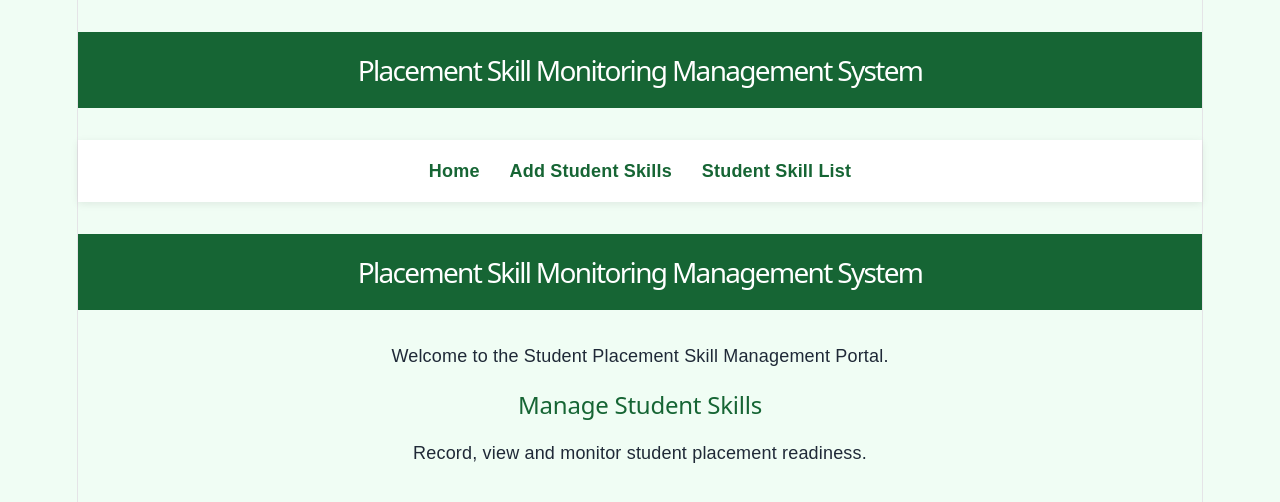
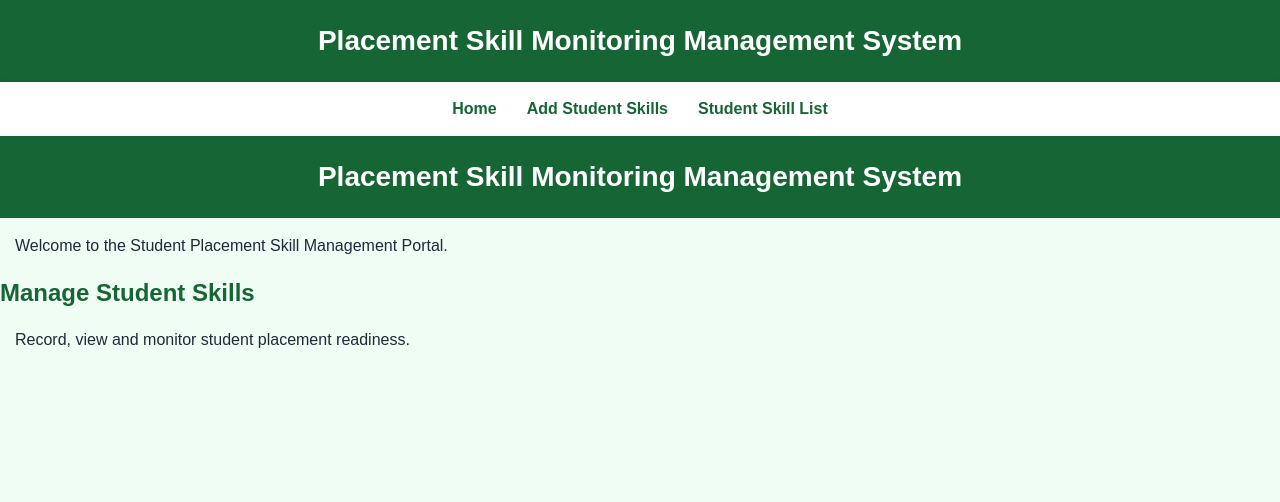
Before and after one commit to kavibharathi-2006/Placement-Skill-Management-Q1, a React (Vite) app in the folder client/: page / in a window 1280 px wide. Shown: the top 502 px of the page. Built offline with nearby package versions, Linux system fonts and the light colour scheme.

Commit message:
Refactor CSS to simplify styles and variables
Removed old CSS variables and styles for a cleaner design.

```diff
--- a/client/src/index.css
+++ b/client/src/index.css
@@ -1,111 +1,36 @@
+
 :root {
-  --text: #6b6375;
-  --text-h: #08060d;
-  --bg: #fff;
-  --border: #e5e4e7;
-  --code-bg: #f4f3ec;
-  --accent: #aa3bff;
-  --accent-bg: rgba(170, 59, 255, 0.1);
-  --accent-border: rgba(170, 59, 255, 0.5);
-  --social-bg: rgba(244, 243, 236, 0.5);
-  --shadow:
-    rgba(0, 0, 0, 0.1) 0 10px 15px -3px, rgba(0, 0, 0, 0.05) 0 4px 6px -2px;
-
-  --sans: system-ui, 'Segoe UI', Roboto, sans-serif;
-  --heading: system-ui, 'Segoe UI', Roboto, sans-serif;
-  --mono: ui-monospace, Consolas, monospace;
-
-  font: 18px/145% var(--sans);
-  letter-spacing: 0.18px;
-  color-scheme: light dark;
-  color: var(--text);
-  background: var(--bg);
+  font-family: Arial, sans-serif;
+  color: #1f2937;
+  background-color: #f0fdf4;
   font-synthesis: none;
   text-rendering: optimizeLegibility;
-  -webkit-font-smoothing: antialiased;
-  -moz-osx-font-smoothing: grayscale;
-
-  @media (max-width: 1024px) {
-    font-size: 16px;
-  }
 }
 
-@media (prefers-color-scheme: dark) {
-  :root {
-    --text: #9ca3af;
-    --text-h: #f3f4f6;
-    --bg: #16171d;
-    --border: #2e303a;
-    --code-bg: #1f2028;
-    --accent: #c084fc;
-    --accent-bg: rgba(192, 132, 252, 0.15);
-    --accent-border: rgba(192, 132, 252, 0.5);
-    --social-bg: rgba(47, 48, 58, 0.5);
-    --shadow:
-      rgba(0, 0, 0, 0.4) 0 10px 15px -3px, rgba(0, 0, 0, 0.25) 0 4px 6px -2px;
-  }
+* {
+  margin: 0;
+  padding: 0;
+  box-sizing: border-box;
+}
 
-  #social .button-icon {
-    filter: invert(1) brightness(2);
-  }
+html,
+body {
+  min-width: 320px;
+  min-height: 100%;
+  background-color: #f0fdf4;
 }
 
 body {
-  margin: 0;
+  font-family: Arial, sans-serif;
 }
 
-#root {
-  width: 1126px;
-  max-width: 100%;
-  margin: 0 auto;
-  text-align: center;
-  border-inline: 1px solid var(--border);
-  min-height: 100svh;
-  display: flex;
-  flex-direction: column;
-  box-sizing: border-box;
+a {
+  color: #166534;
+  text-decoration: none;
 }
 
-h1,
-h2 {
-  font-family: var(--heading);
-  font-weight: 500;
-  color: var(--text-h);
+button,
+input,
+select {
+  font-family: inherit;
 }
-
-h1 {
-  font-size: 56px;
-  letter-spacing: -1.68px;
-  margin: 32px 0;
-  @media (max-width: 1024px) {
-    font-size: 36px;
-    margin: 20px 0;
-  }
-}
-h2 {
-  font-size: 24px;
-  line-height: 118%;
-  letter-spacing: -0.24px;
-  margin: 0 0 8px;
-  @media (max-width: 1024px) {
-    font-size: 20px;
-  }
-}
-p {
-  margin: 0;
-}
-
-code,
-.counter {
-  font-family: var(--mono);
-  display: inline-flex;
-  border-radius: 4px;
-  color: var(--text-h);
-}
-
-code {
-  font-size: 15px;
-  line-height: 135%;
-  padding: 4px 8px;
-  background: var(--code-bg);
-}
```
